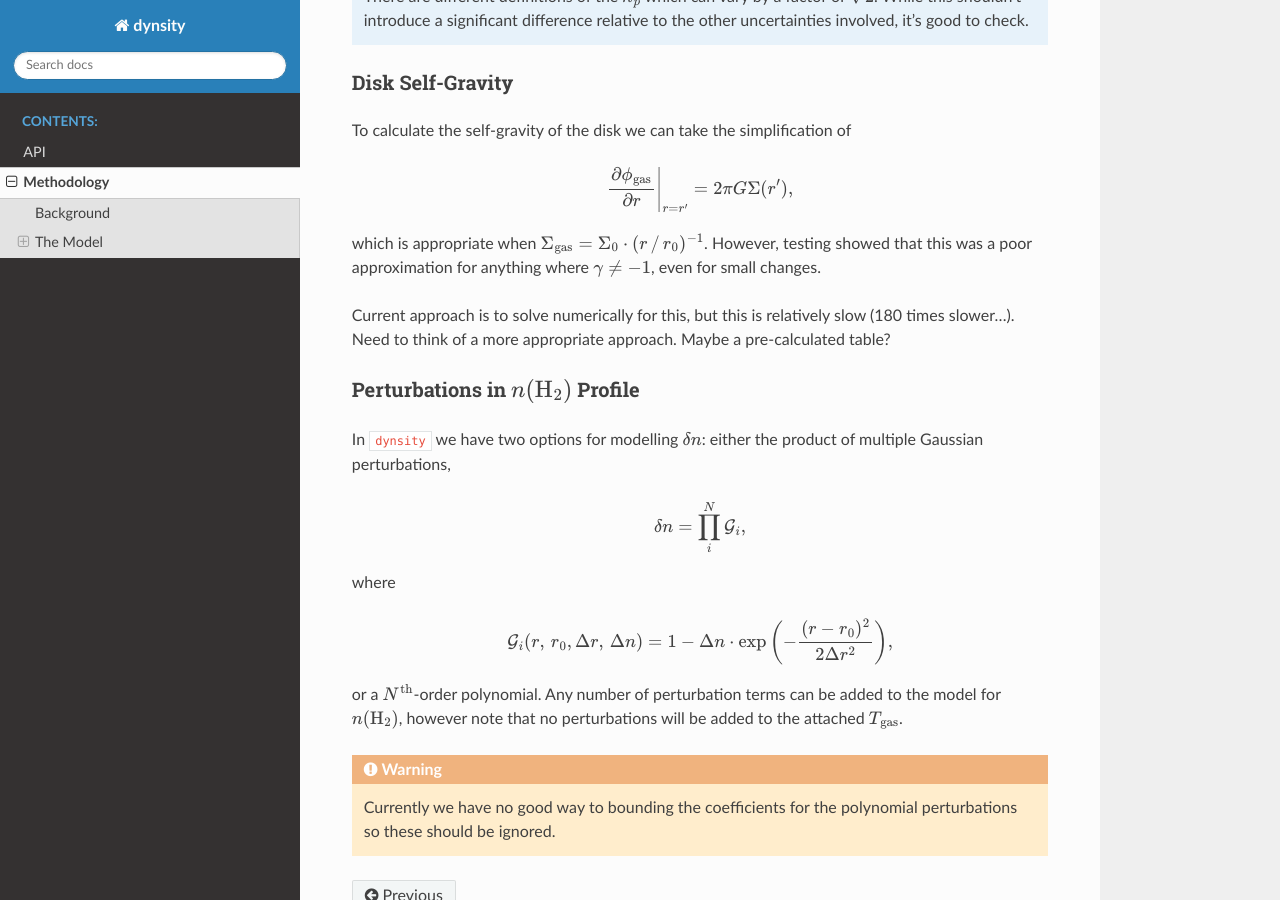
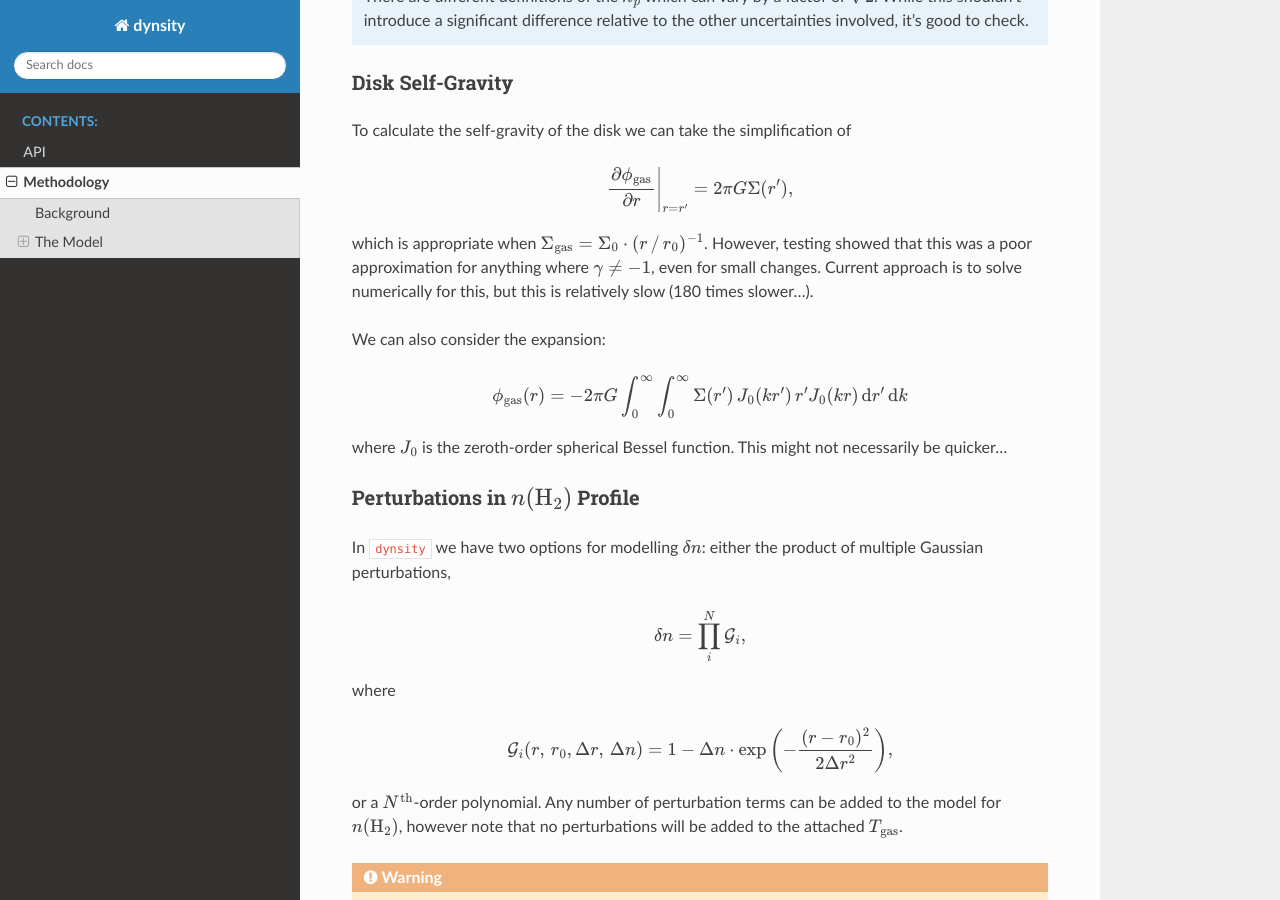
Before and after one commit to richteague/dynsity, a Sphinx documentation site: the page built from docs/pages/methodology.rst, in a window 1280 px wide and 900 px high, scrolled down 1959 px. Built offline with Sphinx 7.4.7 and the Read the Docs theme 2.0.0, drawn with Linux system fonts in a browser that asks for light colours; formulas are drawn with MathJax 3.

Commit message:
updated self-gravity idea

```diff
--- a/docs/pages/methodology.rst
+++ b/docs/pages/methodology.rst
@@ -85,9 +85,14 @@ To calculate the self-gravity of the disk we can take the simplification of
 .. math::
     \left. \frac{\partial \phi_{\rm gas}}{\partial r} \right|_{r = r^{\prime}} = 2 \pi G \Sigma(r^{\prime}),
 
-which is appropriate when :math:`\Sigma_{\rm gas} = \Sigma_0 \cdot (r \, / \, r_0)^{-1}`. However, testing showed that this was a poor approximation for anything where :math:`\gamma \neq -1`, even for small changes.
+which is appropriate when :math:`\Sigma_{\rm gas} = \Sigma_0 \cdot (r \, / \, r_0)^{-1}`. However, testing showed that this was a poor approximation for anything where :math:`\gamma \neq -1`, even for small changes. Current approach is to solve numerically for this, but this is relatively slow (180 times slower...).
 
-Current approach is to solve numerically for this, but this is relatively slow (180 times slower...). Need to think of a more appropriate approach. Maybe a pre-calculated table?
+We can also consider the expansion:
+
+.. math::
+    \phi_{\rm gas}(r) = -2 \pi G \int_{0}^{\infty} \int_{0}^{\infty} \Sigma(r^{\prime}) \, J_0(kr^{\prime}) \, r^{\prime} J_0(kr) \,{\rm d}r^{\prime} \,{\rm d}k
+
+where :math:`J_0` is the zeroth-order spherical Bessel function. This might not necessarily be quicker...
 
 
 Perturbations in :math:`n({\rm H_2})` Profile
```
